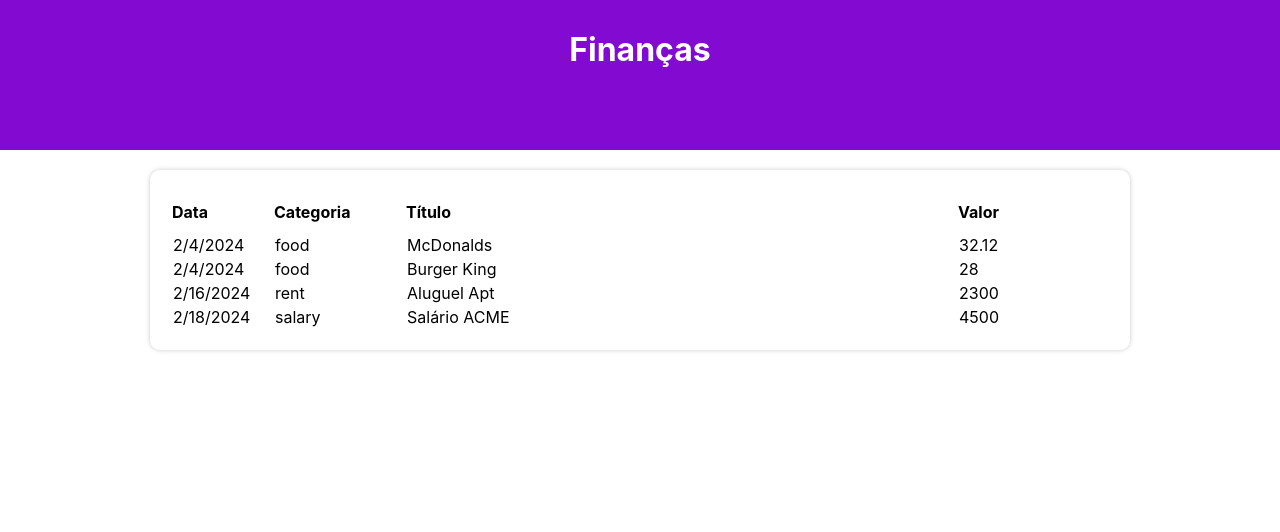
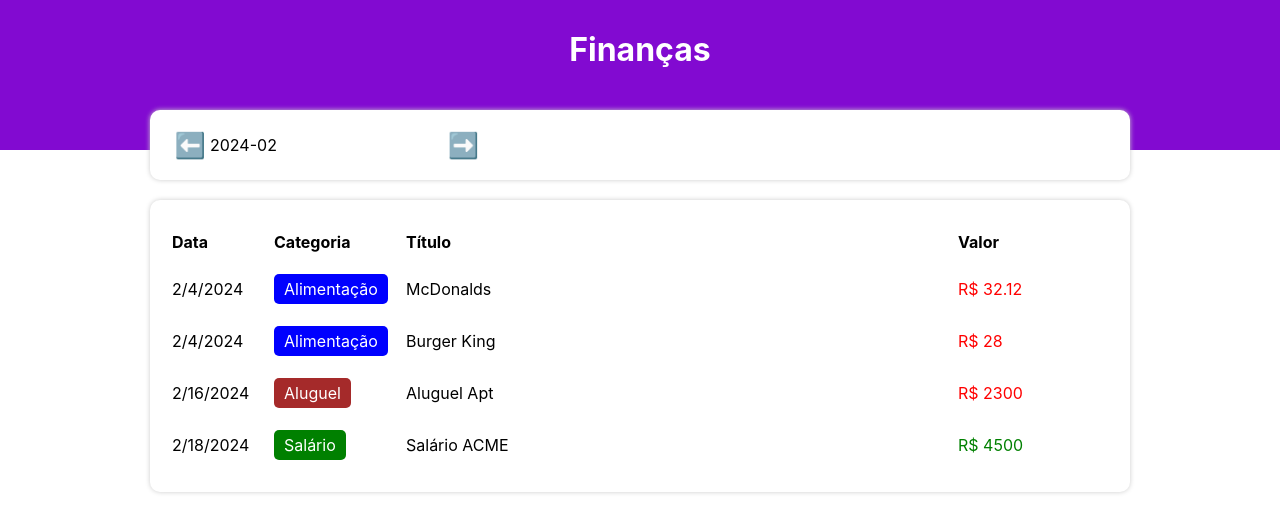
Before and after one commit to Souzzagabe/financesv2, a React (Vite) app: page / in a window 1280 px wide. Shown: the top 532 px of the page. Built offline with nearby package versions, Linux system fonts and the light colour scheme.

Commit message:
table area functions finish

```diff
--- a/src/App.tsx
+++ b/src/App.tsx
@@ -6,6 +6,7 @@ import { categories } from './data/categories';
 import { items } from './data/items';
 import { getCurrentMonth, filterListByMonth } from './helpers/dateFilter';
 import TableArea from './components/TableArea';
+import { InfoArea } from './components/InfoArea';
 
 const  App = () => {
   const [list, setList] = useState(items);
@@ -23,7 +24,7 @@ const  App = () => {
       </C.Header>
       <C.Body>
 
-        {/* Área de informações */}
+        <InfoArea currentMonth={currentMonth}/>
 
         {/* Área de inserção */}
 
--- /dev/null
+++ b/src/components/InfoArea/index.tsx
@@ -0,0 +1,18 @@
+import * as C from "./styles";
+
+type Props = {
+    currentMonth: string;
+}
+
+export const InfoArea = ({ currentMonth }: Props) => {
+  return (
+    <C.Container>
+      <C.MonthArea>
+        <C.MonthArrow>⬅️</C.MonthArrow>
+        <C.MonthTitle>{currentMonth}</C.MonthTitle>
+        <C.MonthArrow>➡️</C.MonthArrow>
+      </C.MonthArea>
+      <C.ResumeArea></C.ResumeArea>
+    </C.Container>
+  );
+};
--- /dev/null
+++ b/src/components/InfoArea/styles.ts
@@ -0,0 +1,33 @@
+import styled from "styled-components";
+
+export const Container = styled.div`
+    background-color: #FFF;
+    box-shadow: 0px 0px 5px #CCC;
+    border-radius: 10px;
+    padding: 20px;
+    margin-top: -40px;
+    display: flex;
+    align-items: center;
+`;
+
+export const MonthArea = styled.div`
+    flex: 1;
+    display: flex;
+    align-items: center;
+`;
+
+export const MonthArrow = styled.div`
+    width: 40px;
+    text-align: center;
+    font-size: 25px;
+    cursor: pointer;
+`;
+
+export const MonthTitle = styled.div`
+    flex: 1;
+`;
+
+export const ResumeArea = styled.div`
+    flex: 2;
+    display: flex;
+`;
--- a/src/components/TableArea/index.tsx
+++ b/src/components/TableArea/index.tsx
@@ -1,5 +1,6 @@
 import { Item } from "../../types/Item";
 import * as C from "./styles";
+import { TableItem } from "../TableItem";
 
 type Props = {
   list: Item[];
@@ -18,12 +19,7 @@ const TableArea = ({ list }: Props) => {
       </thead>
       <tbody>
         {list.map((item, index) => (
-          <tr key={index}>
-            <td>{item.date.toLocaleDateString()}</td>
-            <td>{item.category}</td>
-            <td>{item.title}</td>
-            <td>{item.value}</td>
-          </tr>
+          <TableItem key={index} item={item}/>
         ))}
       </tbody>
     </C.Table>
--- /dev/null
+++ b/src/components/TableItem/index.tsx
@@ -0,0 +1,25 @@
+import * as C from "./styles";
+import { Item } from "../../types/Item";
+import { categories } from "../../data/categories";
+
+type Props = {
+  item: Item;
+};
+
+export const TableItem = ({ item }: Props) => {
+  return (
+    <C.TableLine>
+      <C.TableColumn>{item.date.toLocaleDateString()}</C.TableColumn>
+      <C.TableColumn>
+        <C.Category color={categories[item.category].color}>
+          {categories[item.category].title}
+        </C.Category>
+      </C.TableColumn>
+      <C.TableColumn>{item.title}</C.TableColumn>
+      <C.TableColumn>
+        <C.Value color={categories[item.category].expense ? 'red' : 'green'}>R$ {item.value}
+        </C.Value>
+      </C.TableColumn>
+    </C.TableLine>
+  );
+};
--- /dev/null
+++ b/src/components/TableItem/styles.ts
@@ -0,0 +1,18 @@
+import styled from "styled-components";
+
+export const TableLine = styled.tr``;
+
+export const TableColumn = styled.td`
+    padding: 10px 0;
+    `;
+
+    export const Category = styled.div<{color: string}>`
+    display: inline-block;
+    padding: 5px 10px;
+    border-radius: 5px;
+    color: #FFF;
+    background-color: ${props => props.color};
+    `;
+
+    export const Value = styled.div<{color: string}> `
+    color: ${props => props.color}`
--- a/src/helpers/dateFilter.ts
+++ b/src/helpers/dateFilter.ts
@@ -15,4 +15,9 @@ export const filterListByMonth = (list: Item[], date: string): Item[] => {
 
         return itemYear === year && itemMonth === month;
     });
+
 }
+
+export const formatCurrentMonth = () => {
+
+}
```
Also changed, not shown: 1 other file (tests, documents, lock files or other folders).
